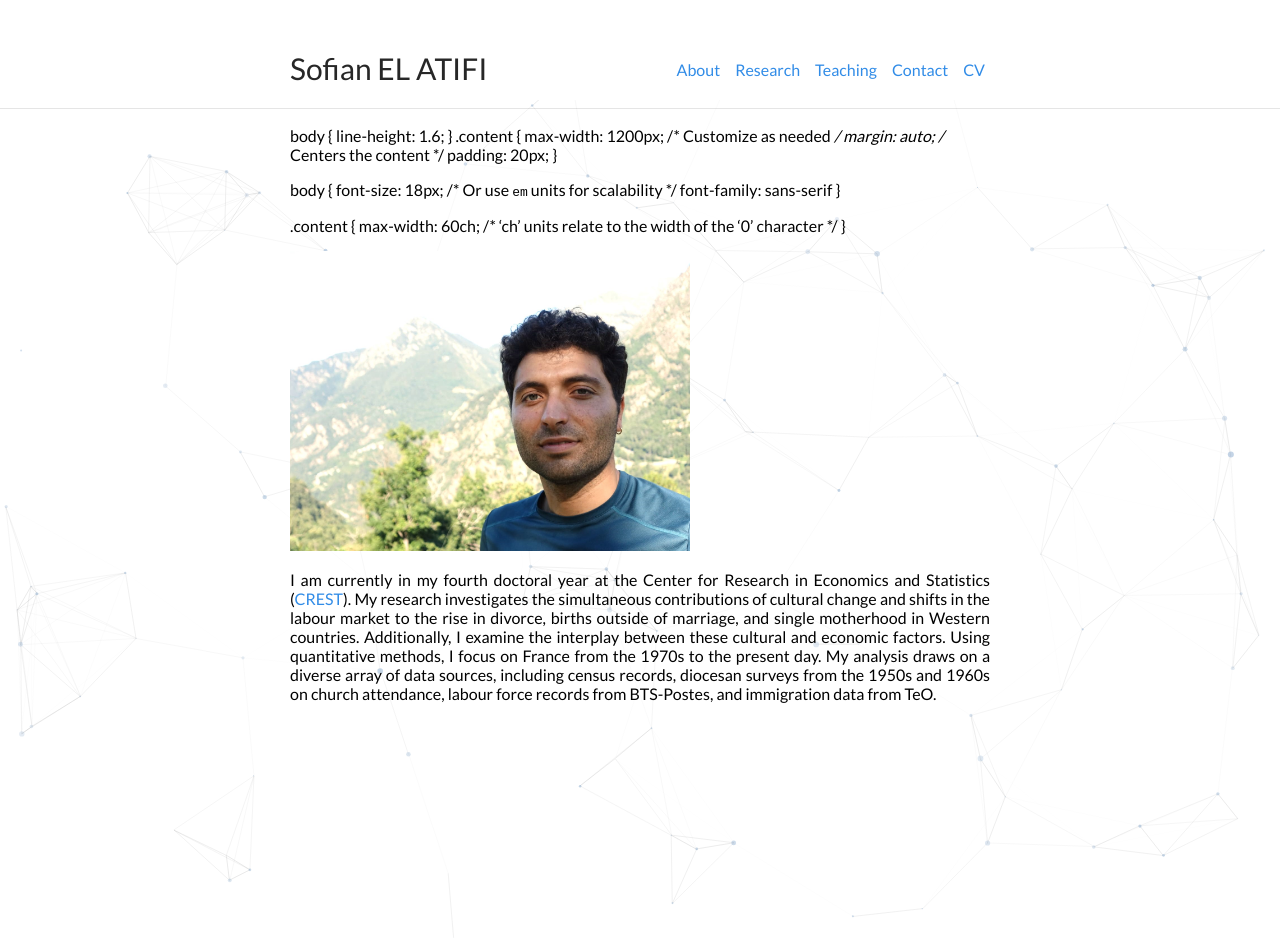
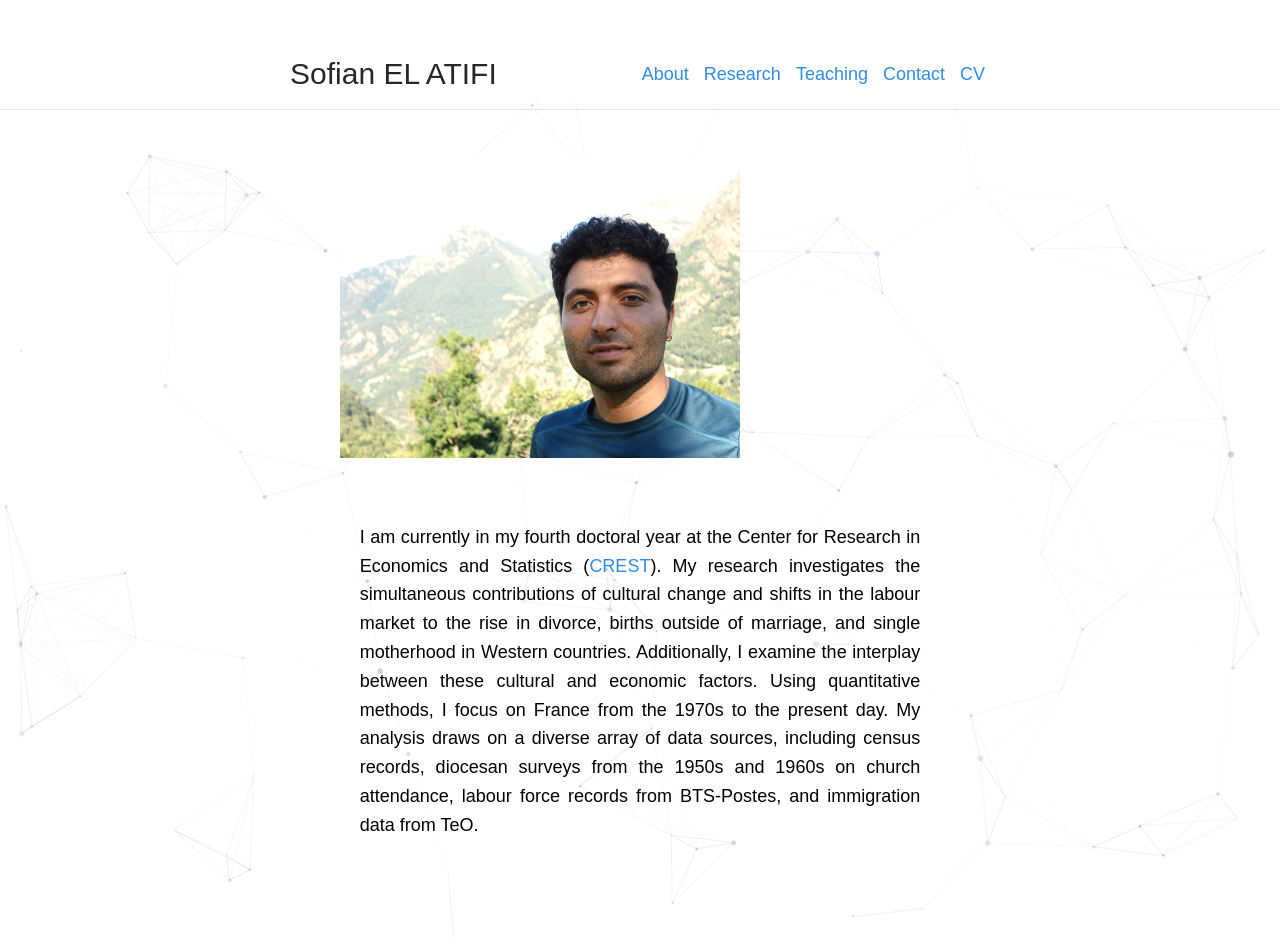
Before and after one commit to sofianelatifi/sofianelatifi.github.io, a Jekyll site: the page built from about.md, in a window 1280 px wide. Built offline with Jekyll 4.4.1, drawn with Linux system fonts in a browser that asks for light colours; before the commit the page ends 900 px from its top, so only the background shows below that.

Commit message:
Update about.md

```diff
--- a/about.md
+++ b/about.md
@@ -4,28 +4,24 @@ title: Sofian EL ATIFI - About
 permalink: /about/
 ---
 
-body {
-  line-height: 1.6;
-}
-.content {
-  max-width: 1200px; /* Customize as needed */
-  margin: auto; /* Centers the content */
-  padding: 20px;
-}
+<style>
+  body {
+    line-height: 1.6;
+    font-size: 18px; /* Or use `em` units for scalability */
+    font-family: sans-serif;
+  }
 
-body {
-  font-size: 18px; /* Or use `em` units for scalability */
-  font-family: sans-serif
-}
-
-.content {
-  max-width: 60ch; /* 'ch' units relate to the width of the '0' character */
-}
+  .content {
+    max-width: 60ch; /* 'ch' units relate to the width of the '0' character */
+    margin: auto; /* Centers the content */
+    padding: 20px;
+  }
+</style>
 
 <img src="/sofian.jpg" alt="Sofian EL ATIFI" width="400" height="300">
 
-<div style="text-align: justify">
-
-<p> I am currently in my fourth doctoral year at the Center for Research in Economics and Statistics (<a href="https://crest.science/">CREST</a>). My research investigates the simultaneous contributions of cultural change and shifts in the labour market to the rise in divorce, births outside of marriage, and single motherhood in Western countries. Additionally, I examine the interplay between these cultural and economic factors. Using quantitative methods, I focus on France from the 1970s to the present day. My analysis draws on a diverse array of data sources, including census records, diocesan surveys from the 1950s and 1960s on church attendance, labour force records from BTS-Postes, and immigration data from TeO. </p>
-
+<div class="content" style="text-align: justify;">
+  <p>
+    I am currently in my fourth doctoral year at the Center for Research in Economics and Statistics (<a href="https://crest.science/">CREST</a>). My research investigates the simultaneous contributions of cultural change and shifts in the labour market to the rise in divorce, births outside of marriage, and single motherhood in Western countries. Additionally, I examine the interplay between these cultural and economic factors. Using quantitative methods, I focus on France from the 1970s to the present day. My analysis draws on a diverse array of data sources, including census records, diocesan surveys from the 1950s and 1960s on church attendance, labour force records from BTS-Postes, and immigration data from TeO.
+  </p>
 </div>
```
